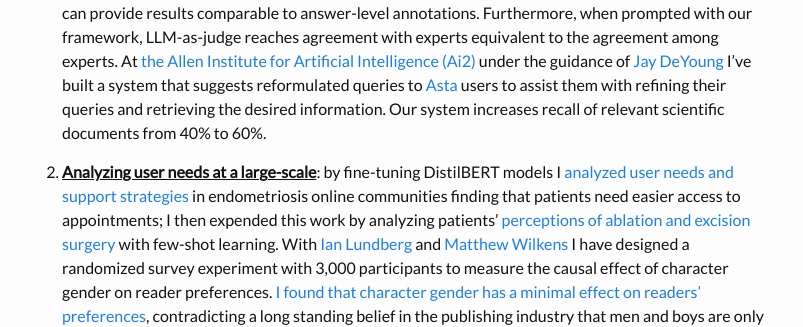
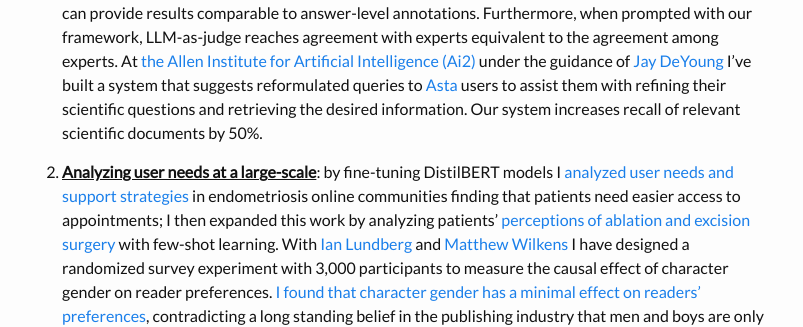
Before and after one commit to federicabologna/federicabologna.github.io, a Jekyll site: the page built from index.markdown, in a window 1280 px wide. Shown: the part 669-996 px from the top of the page, without its empty margins (238-1041 px from the left). Built offline with Jekyll 4.4.1, drawn with Linux system fonts in a browser that asks for light colours.

Commit message:
oh wow there are still typos in here

```diff
--- a/index.markdown
+++ b/index.markdown
@@ -12,9 +12,9 @@ title: ''
 
 Here are a few research directions I have worked on and I continue being passionate about:
 
-1. **<u>Advancing clinical and scientific question answering systems</u>**: with [Lucy Lu Wang](https://www.llwang.net/) and [Yue Guo](https://yueguo-50.github.io/) I created [the LongQAEval framework](https://arxiv.org/abs/2510.10415) for the evaluation of large language model (LLM) long-form outputs with limited resources. In a randomized study, I found that annotating only a few sentences can provide results comparable to answer-level annotations. Furthermore, when prompted with our framework, LLM-as-judge reaches agreement with experts equivalent to the agreement among experts. At [the Allen Institute for Artificial Intelligence (Ai2)](https://allenai.org/) under the guidance of [Jay DeYoung](https://scholar.google.com/citations?user=f8aP6RMAAAAJ&hl=en) I’ve built a system that suggests reformulated queries to [Asta](https://asta.allen.ai/chat) users to assist them with refining their queries and retrieving the desired information. Our system increases recall of relevant scientific documents from 40% to 60%.
+1. **<u>Advancing clinical and scientific question answering systems</u>**: with [Lucy Lu Wang](https://www.llwang.net/) and [Yue Guo](https://yueguo-50.github.io/) I created [the LongQAEval framework](https://arxiv.org/abs/2510.10415) for the evaluation of large language model (LLM) long-form outputs with limited resources. In a randomized study, I found that annotating only a few sentences can provide results comparable to answer-level annotations. Furthermore, when prompted with our framework, LLM-as-judge reaches agreement with experts equivalent to the agreement among experts. At [the Allen Institute for Artificial Intelligence (Ai2)](https://allenai.org/) under the guidance of [Jay DeYoung](https://scholar.google.com/citations?user=f8aP6RMAAAAJ&hl=en) I’ve built a system that suggests reformulated queries to [Asta](https://asta.allen.ai/chat) users to assist them with refining their scientific questions and retrieving the desired information. Our system increases recall of relevant scientific documents by 50%.
 
-2. **<u>Analyzing user needs at a large-scale</u>**: by fine-tuning DistilBERT models I [analyzed user needs and support strategies](https://doi.org/10.1101/2024.02.27.24303445) in endometriosis online communities finding that patients need easier access to appointments; I then expended this work by analyzing patients' [perceptions of ablation and excision surgery](https://doi.org/10.1016/j.jmig.2024.08.001) with few-shot learning. With [Ian Lundberg](https://www.ianlundberg.org/) and [Matthew Wilkens](https://mattwilkens.com/) I have designed a randomized survey experiment with 3,000 participants to measure the causal effect of character gender on reader preferences. [I found that character gender has a minimal effect on readers' preferences](https://doi.org/10.31235/osf.io/ef9mj_v1), contradicting a long standing belief in the publishing industry that men and boys are only interested in reading about people of the same gender identity.
+2. **<u>Analyzing user needs at a large-scale</u>**: by fine-tuning DistilBERT models I [analyzed user needs and support strategies](https://doi.org/10.1101/2024.02.27.24303445) in endometriosis online communities finding that patients need easier access to appointments; I then expanded this work by analyzing patients' [perceptions of ablation and excision surgery](https://doi.org/10.1016/j.jmig.2024.08.001) with few-shot learning. With [Ian Lundberg](https://www.ianlundberg.org/) and [Matthew Wilkens](https://mattwilkens.com/) I have designed a randomized survey experiment with 3,000 participants to measure the causal effect of character gender on reader preferences. [I found that character gender has a minimal effect on readers' preferences](https://doi.org/10.31235/osf.io/ef9mj_v1), contradicting a long standing belief in the publishing industry that men and boys are only interested in reading about people of the same gender identity.
 
 3. **<u>Refining clinical decision support tools</u>**: I have worked with [NYC Health + Hospitals](https://www.nychealthandhospitals.org/) to better integrate medical alerts within nurses workflows. Using data analysis and statistical testing, I demonstrated that revising alert criteria can reduce unnecessary alerts by up to 94%, while improving alert design can decrease overridden alerts by up to 64%.
 
```
